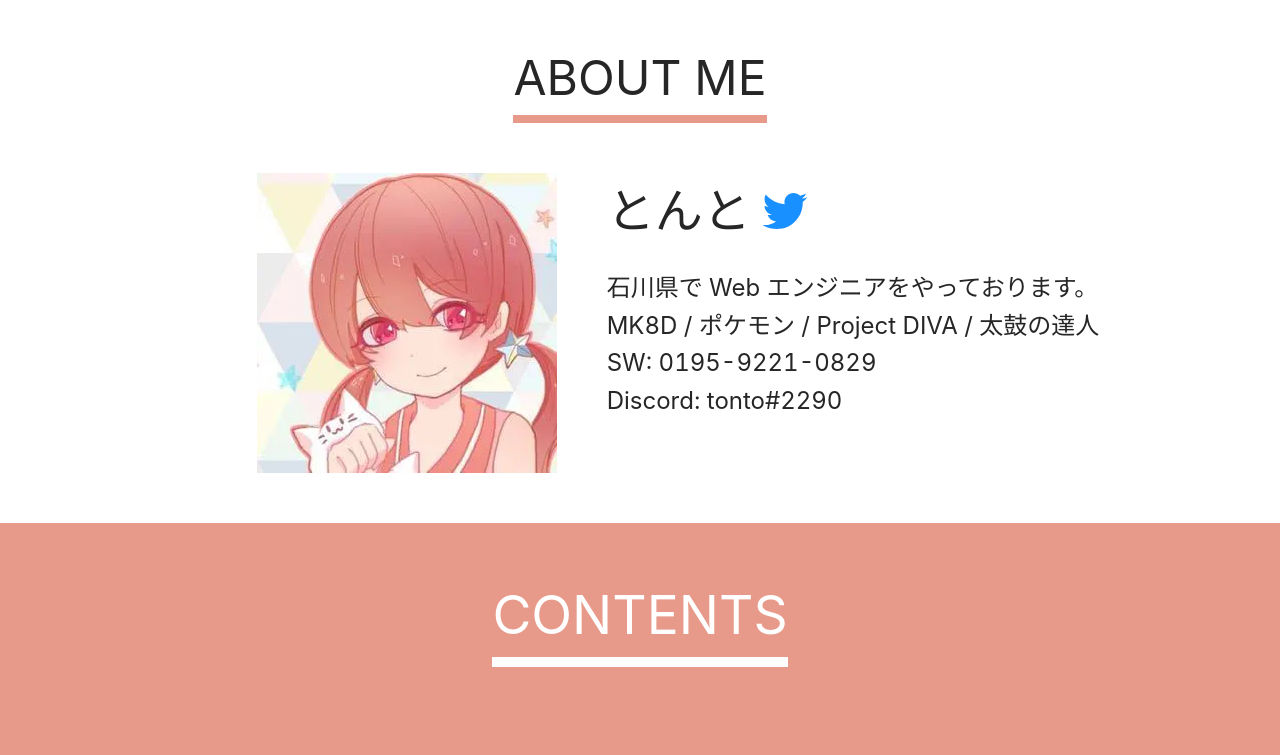
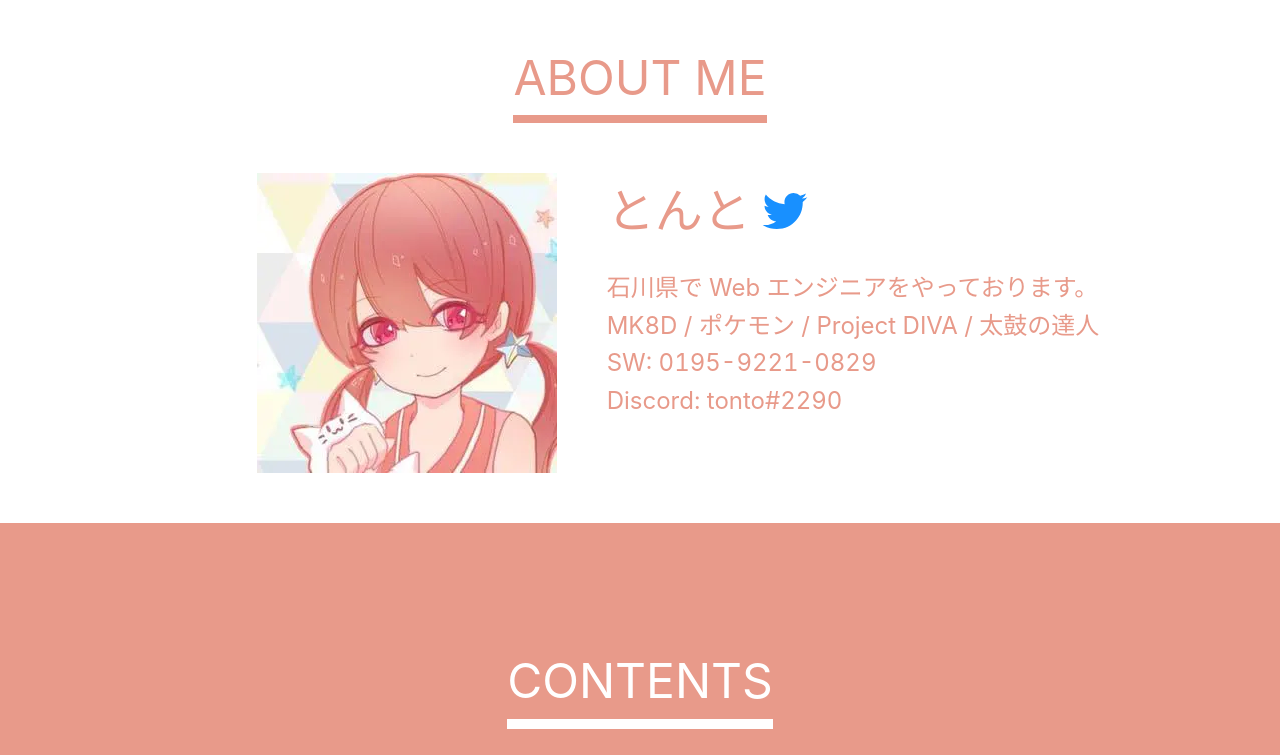
Before and after one commit to ryu-ton10/tonto_introduction, a React (Create React App) app: page / in a window 1280 px wide. Shown: the part 880-1635 px from the top of the page. Built offline with nearby package versions, Linux system fonts and the light colour scheme.

Commit message:
adjust profile contents

```diff
--- a/src/App.css
+++ b/src/App.css
@@ -8,6 +8,7 @@
 
 .App .profile-title {
   border-bottom: solid 8px #E89A8A;
+  color: #E89A8A;
 }
 
 /* ========= スマホサイズ_1 =========== */
--- a/src/components/Contents/index.css
+++ b/src/components/Contents/index.css
@@ -23,13 +23,13 @@
 /* ========= スマホサイズ_1 =========== */
 @media (min-width: 280px) {
   .content .content-title {
-    padding: 20px 0 20px 0;
+    padding: 80px 0 20px 0;
   }
 
   .content .content-title p {
     border-bottom: solid 6px white;
     max-width: 40%;
-    font-size: 20pt;
+    font-size: 24pt;
   }
 
   .content-image {
@@ -63,13 +63,13 @@
 /* ========= スマホサイズ_2 =========== */
 @media (min-width: 576px) {
   .content .content-title {
-    padding: 40px 0 30px 0;
+    padding: 100px 0 30px 0;
   }
 
   .content .content-title p {
     border-bottom: solid 6px white;
     max-width: 50%;
-    font-size: 36pt;
+    font-size: 30pt;
   }
 
   .content-image {
@@ -103,13 +103,13 @@
 /* ========= タブレットサイズ =========== */
 @media (min-width: 768px) {
   .content .content-title {
-    padding: 50px 0 40px 0;
+    padding: 120px 0 40px 0;
   }
 
   .content .content-title p {
     border-bottom: solid 10px white;
     max-width: 50%;
-    font-size: 40pt;
+    font-size: 36pt;
   }
 
   .content-image {
@@ -142,13 +142,13 @@
 /* ========= PCサイズ =========== */
 @media (min-width: 992px) {
   .content .content-title {
-    padding: 50px 0 40px 0;
+    padding: 120px 0 40px 0;
   }
 
   .content .content-title p {
     border-bottom: solid 10px white;
     max-width: 50%;
-    font-size: 40pt;
+    font-size: 36pt;
   }
 
   .content-image {
--- a/src/components/ProfileDescription/index.css
+++ b/src/components/ProfileDescription/index.css
@@ -1,5 +1,6 @@
 .profile-description {
   padding: 0 10px 30px 20px;
+  color: #E89A8A;
 }
 
 .name-and-sns {
```
